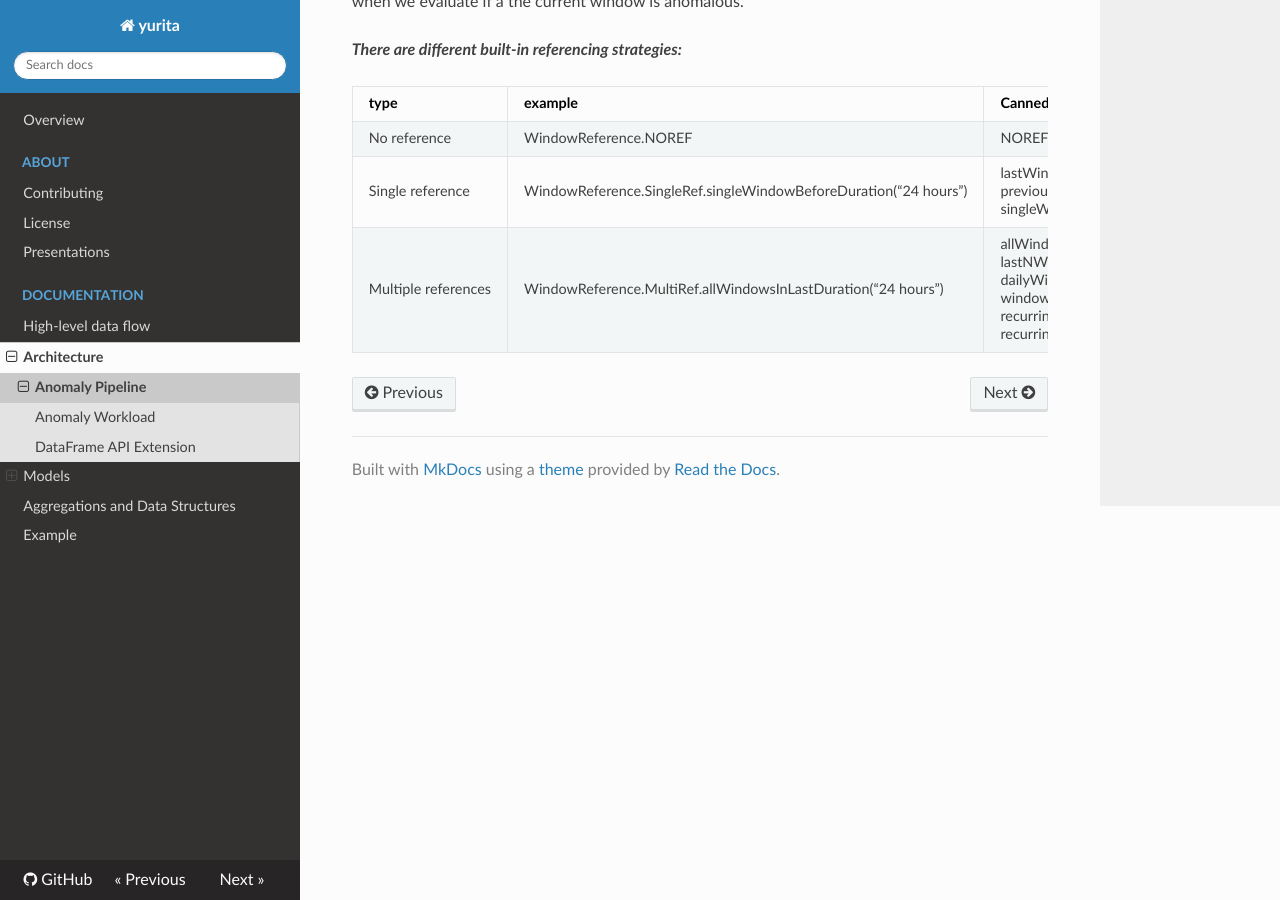
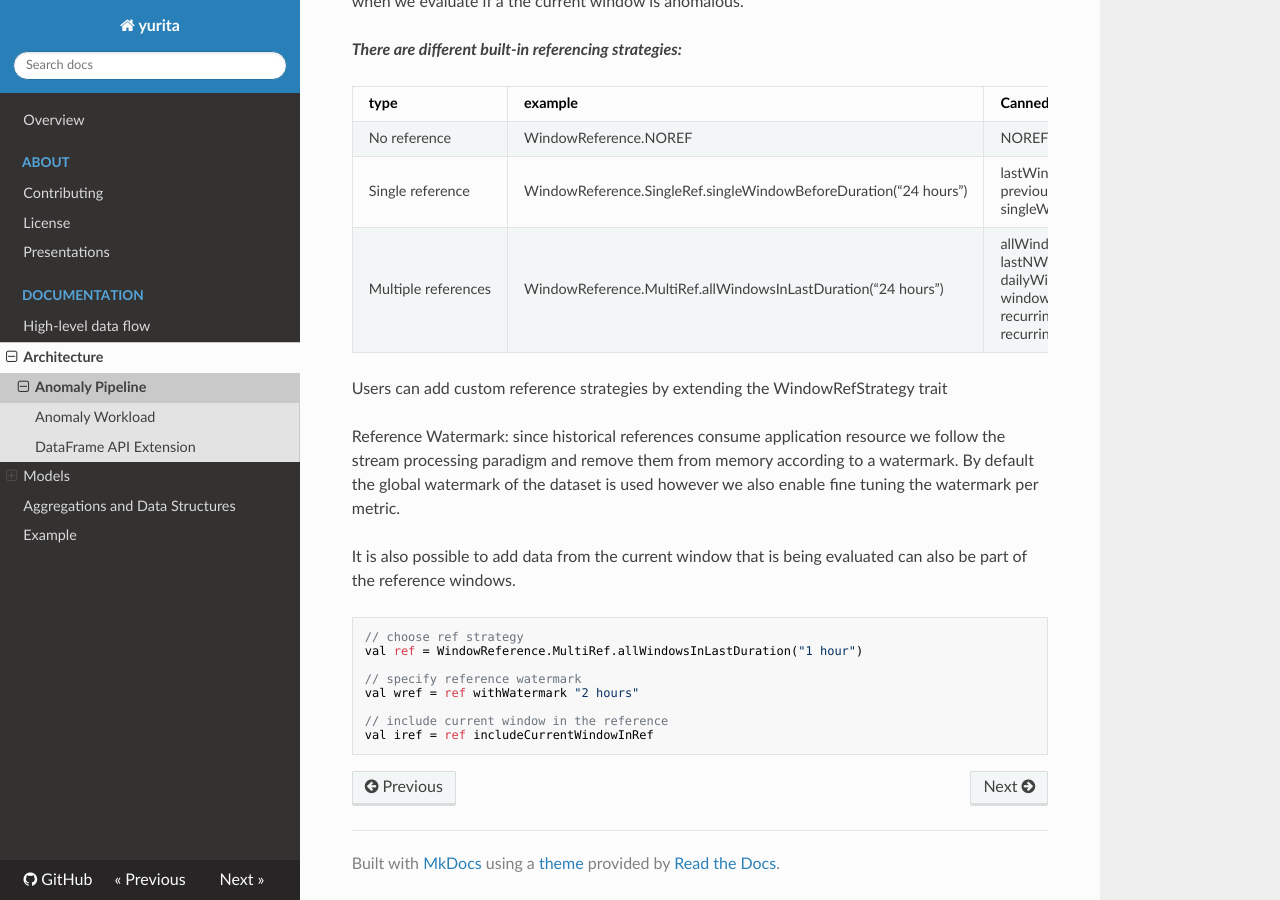
Before and after one commit to paypal/yurita, an MkDocs documentation site: the page built from docs/pipeline.md, in a window 1280 px wide and 900 px high, scrolled down 1297 px. Built offline with MkDocs 1.6.1, drawn with Linux system fonts in a browser that asks for light colours; nearby versions of some CDN libraries; old or Windows-style settings are respelled for this version of MkDocs.

Commit message:
Update pipeline.md

````diff
--- a/docs/pipeline.md
+++ b/docs/pipeline.md
@@ -65,3 +65,21 @@ ___There are different built-in referencing strategies:___
 |No reference|WindowReference.NOREF|NOREF|
 |Single reference|WindowReference.SingleRef.singleWindowBeforeDuration(“24 hours”)|lastWindow <br>previousNthWindow <br> singleWindowBeforeDuration|
 |Multiple references|WindowReference.MultiRef.allWindowsInLastDuration(“24 hours”)|allWindowsInLastDuration <br> lastNWindows <br> dailyWindows <br> windowsBetweenTs <br> recurringInterval <br> recurringDuration <br>|
+
+
+Users can add custom reference strategies by extending the WindowRefStrategy trait
+
+Reference Watermark: since historical references consume application resource we follow the stream processing paradigm and remove them from memory according to a watermark. By default the global watermark of the dataset is used however we also enable fine tuning the watermark per metric.
+
+It is also possible to add data from the current window that is being evaluated can also be part of the reference windows.
+
+```
+// choose ref strategy
+val ref = WindowReference.MultiRef.allWindowsInLastDuration("1 hour")
+
+// specify reference watermark
+val wref = ref withWatermark "2 hours"
+
+// include current window in the reference
+val iref = ref includeCurrentWindowInRef
+```
````
